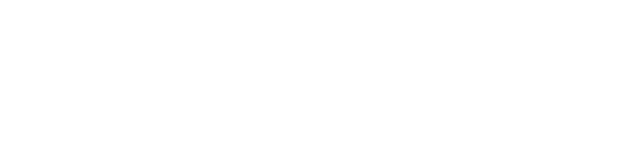
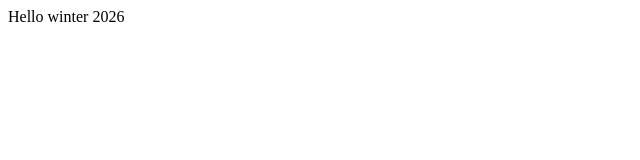
Before and after one commit to Robloxairport14/wdd131_winter2026, a plain HTML site: page index.html in a window 1280 px wide. Shown: the whole page, without its empty margins (0-640 px from the left). Drawn offline with Linux system fonts and the light colour scheme.

Commit message:
Hello winter 2026

```diff
--- a/index.html
+++ b/index.html
@@ -6,6 +6,8 @@
     <title>Document</title>
 </head>
 <body>
-
+    <header>
+        Hello winter 2026
+    </header>
 </body>
 </html>
```
